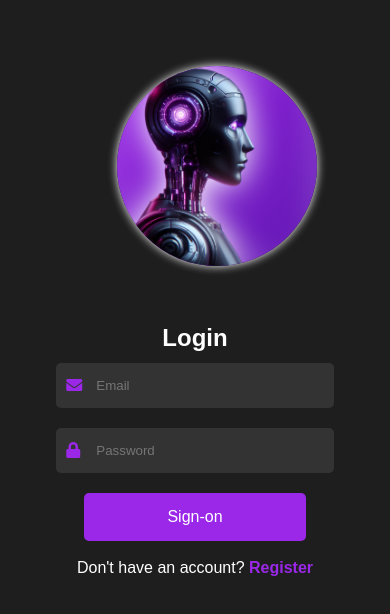
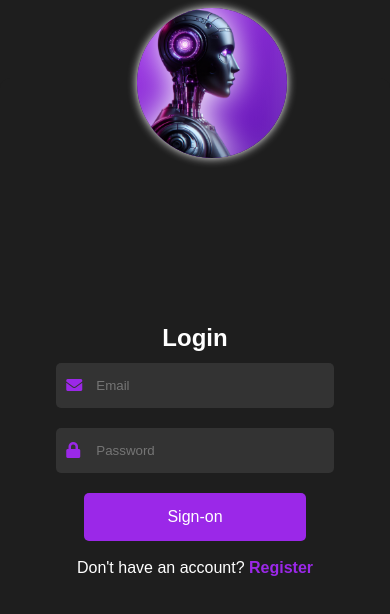
Before and after one commit to MR-MARCOSs/site_bots, a plain HTML site: page frontend/public/index.html in a window 390 px wide. Drawn offline with Linux system fonts and the light colour scheme.

Commit message:
css media querie adjusts

```diff
--- a/frontend/css/common.css
+++ b/frontend/css/common.css
@@ -97,16 +97,12 @@
   @media screen and (max-width: 768px) {
     /* Ajuste da imagem */
     .image-container {
-      width: 180px;
-      height: 180px; /* A imagem ocupa apenas metade da tela */
-      border-radius: 50%; /* Faz a imagem virar um círculo */
-      position: absolute;
-      margin-top: 4%;
-      margin-bottom: 1%;
-      border-radius: 50% 50% 50% 50%; /* Faz o topo circular */
+      width: 150px;
+      height: 150px; /* A imagem ocupa apenas metade da tela */
+      margin-top: 2%;
+      border-radius: 50%; /* Faz o topo circular */
       overflow: hidden;
-      left: 30%;
-      transform: translateX(-50%); /* Centraliza horizontalmente */
+      left: 35%;
       z-index: 1; /* Garante que a imagem fique sobre o conteúdo de login */
       box-shadow: 0 0 10px rgba(255, 255, 255);
     }
@@ -121,7 +117,7 @@
         width: 80%;
         height: 90%;
         margin: 0 auto;
-
+        margin-top: -4%;
         overflow: visible;
         background-color: rgb(30, 30, 30);
         padding: 20px;
@@ -144,15 +140,12 @@
 
     /* Ajuste da imagem */
   .image-container {
-    width: 200px;
-    height: 200px; /* A imagem ocupa apenas metade da tela */
-    border-radius: 50%; /* Faz a imagem virar um círculo */
-    position: absolute;
-    margin-top: 17%;
-    border-radius: 50% 50% 50% 50%; /* Faz o topo circular */
+    width: 150px;
+    height: 150px; /* A imagem ocupa apenas metade da tela */
+    margin-top: 2%;
+    border-radius: 50%; /* Faz o topo circular */
     overflow: hidden;
-    left: 30%;
-    transform: translateX(-50%); /* Centraliza horizontalmente */
+    left: 35%;
     z-index: 1; /* Garante que a imagem fique sobre o conteúdo de login */
     box-shadow: 0 0 10px rgba(255, 255, 255);
   }
@@ -166,8 +159,8 @@
   .form-container {
     width: 100%;
     height: 100%;
+    margin-top: -4%;
     margin: 0 auto;
-    overflow: visible;
     background-color: rgb(30, 30, 30);
     padding: 10px;
     box-shadow: none;
--- a/frontend/css/styles.css
+++ b/frontend/css/styles.css
@@ -1,4 +1,3 @@
-
 @keyframes moveRight {
   0% {
     transform: translateX(200%); /* Começa fora da tela à direita */
@@ -26,8 +25,6 @@
   filter: drop-shadow(0 0 1rem rgb(255, 255, 255));
   box-shadow: 1px 1px 1rem rgb(255, 255, 255);
 }
-
-/* Animação para mover os elementos para a esquerda */
 
 .login {
   width: 60%;
```
Also changed, not shown: frontend/css/register.css (+0 -10 lines).
